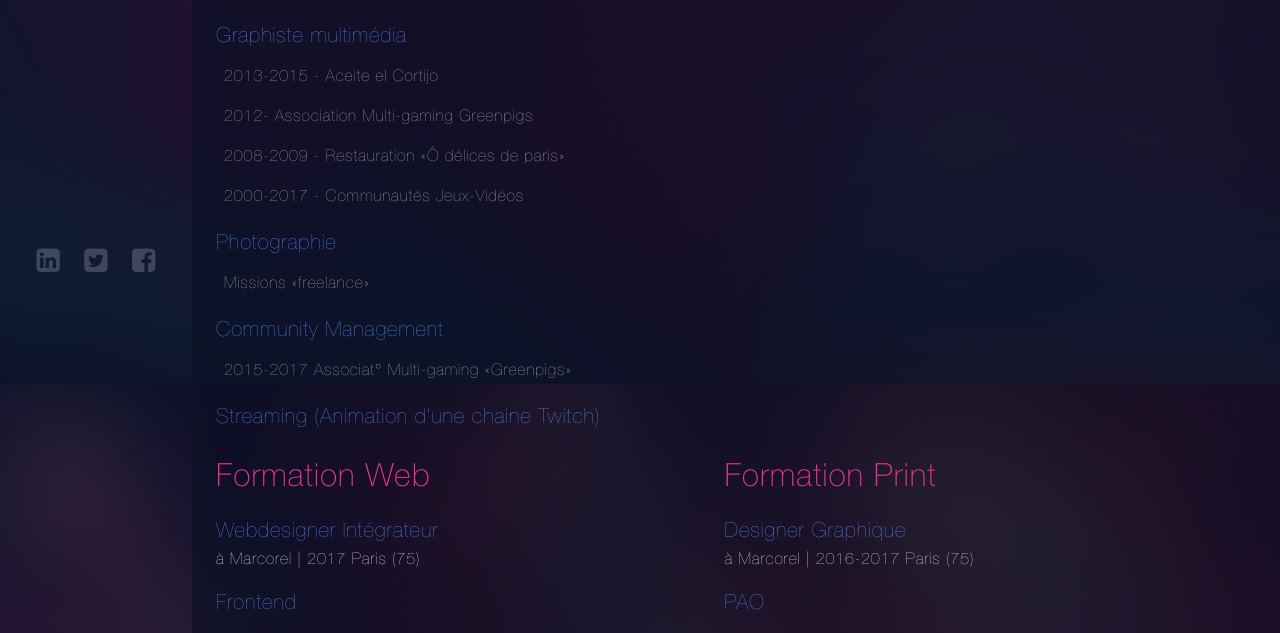
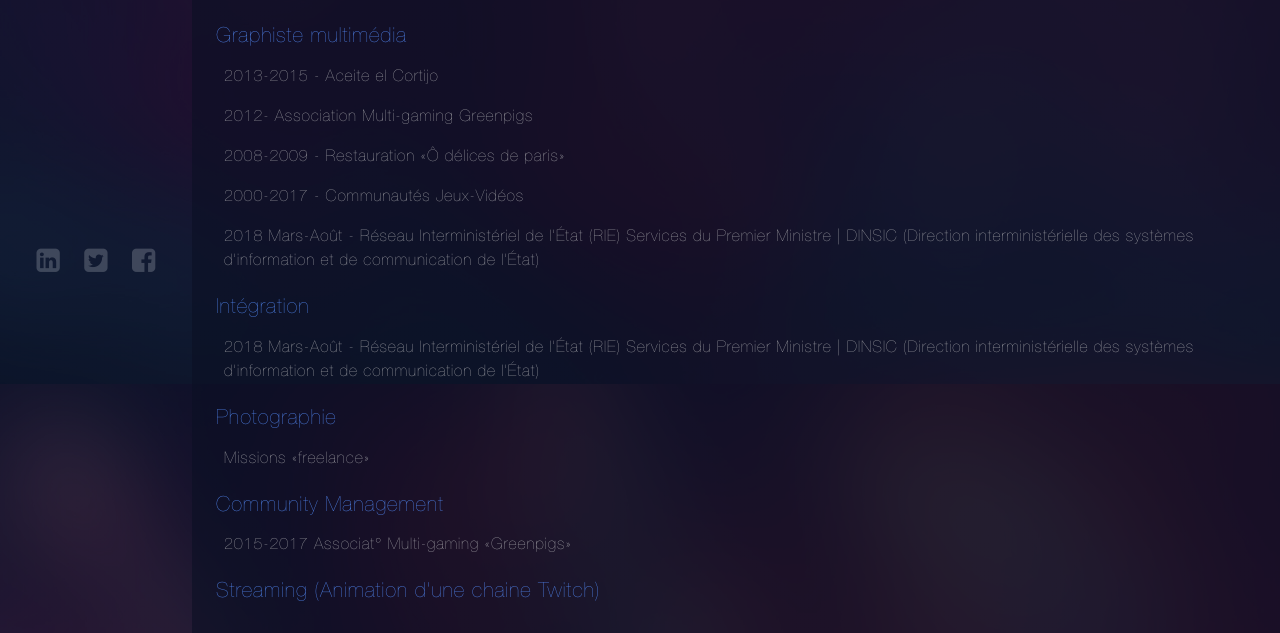
Before and after one commit to CristinaDigital/monsite, a PHP site: page /cv in a window 1280 px wide. Shown: the part 553-1186 px from the top of the page. Run offline with PHP 8.4, Linux system fonts and the light colour scheme; some libraries are stand-ins or nearby versions.

Commit message:
maj cv with RIE

```diff
--- a/cv.php
+++ b/cv.php
@@ -31,6 +31,9 @@
 			<p><span>2012</span>- Association Multi-gaming Greenpigs</p>
 			<p><span>2008-2009</span> - Restauration «Ô délices de paris»</p>
 			<p><span>2000-2017</span> - Communautés Jeux-Vidéos</p>
+			<p><span>2018 Mars-Août</span> - Réseau Interministériel de l’État (RIE) Services du Premier Ministre | DINSIC (Direction interministérielle des systèmes d’information et de communication de l’État)</p>
+			<h4>Intégration</h4>
+			<p><span>2018 Mars-Août</span> - Réseau Interministériel de l’État (RIE) Services du Premier Ministre | DINSIC (Direction interministérielle des systèmes d’information et de communication de l’État)</p>
 			<h4>Photographie</h4>
 		 	<p>Missions «freelance»</p>
 		 	<h4>Community Management</h4>
```
